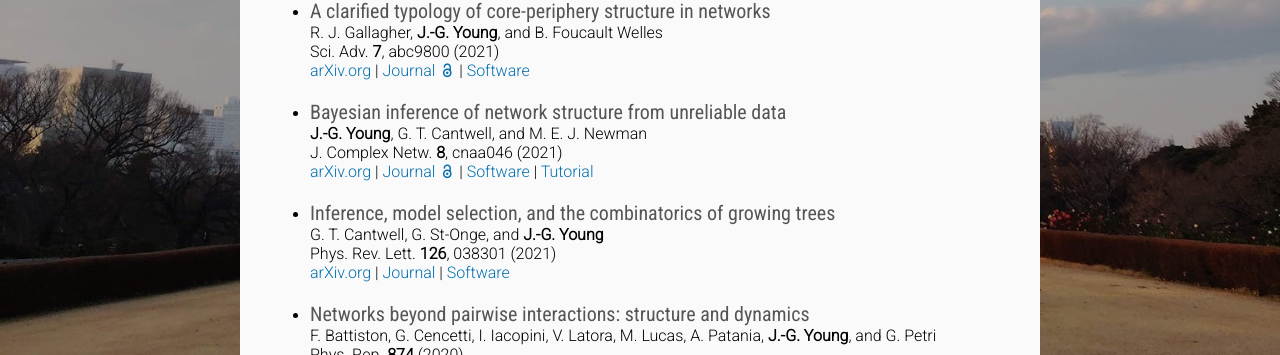
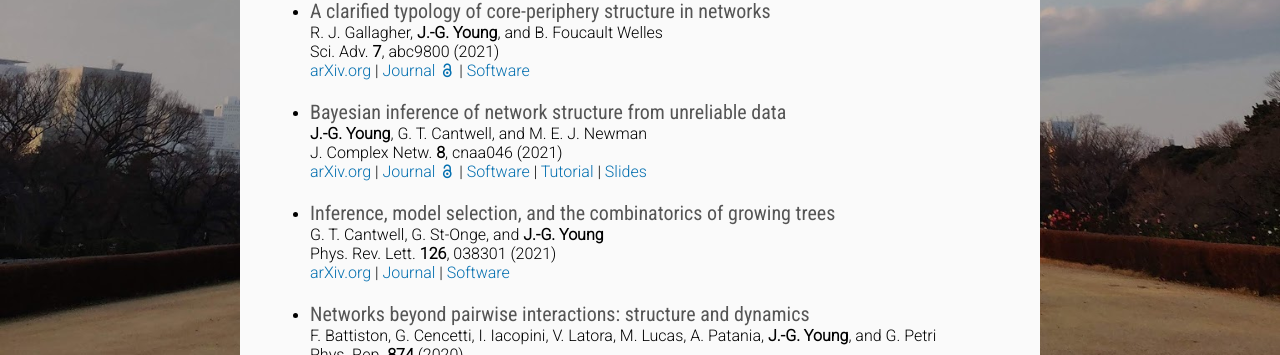
Before and after one commit to jg-you/jg-you.github.io, a Jekyll site: the page built from publications.md, in a window 1280 px wide and 900 px high, scrolled down 1075 px. Shown: the part 98-453 px from the top of the window. Built offline with Jekyll 4.4.1, drawn with Linux system fonts in a browser that asks for light colours; some web fonts are replaced; comment, search, counter and statistics services are not loaded.

Commit message:
Update publications.md

```diff
--- a/publications.md
+++ b/publications.md
@@ -46,7 +46,7 @@ Sci. Adv. **7**, abc9800 (2021) <br/>
 * <span class="pub-title">Bayesian inference of network structure from unreliable data</span><br/>
 **J.-G. Young**, G. T. Cantwell, and M. E. J. Newman <br/>
 J. Complex Netw. **8**, cnaa046 (2021) <br/>
-[arXiv.org](https://arxiv.org/abs/2008.03334) | [Journal <i class="ai ai-open-access" aria-hidden="true"></i>](https://doi.org/10.1093/comnet/cnaa046) | [Software](https://github.com/jg-you/noisy-networks-measurements) | [Tutorial](https://github.com/jg-you/noisy-networks-measurements/blob/master/tutorial/tutorial.ipynb)
+[arXiv.org](https://arxiv.org/abs/2008.03334) | [Journal <i class="ai ai-open-access" aria-hidden="true"></i>](https://doi.org/10.1093/comnet/cnaa046) | [Software](https://github.com/jg-you/noisy-networks-measurements) | [Tutorial](https://github.com/jg-you/noisy-networks-measurements/blob/master/tutorial/tutorial.ipynb) | [Slides](https://speakerdeck.com/jgyou/robust-and-fully-bayesian-inference-of-complex-networks-from-noisy-data)
 
 * <span class="pub-title">Inference, model selection, and the combinatorics of growing trees</span><br/>
 G. T. Cantwell, G. St-Onge, and **J.-G. Young** <br/>
```
